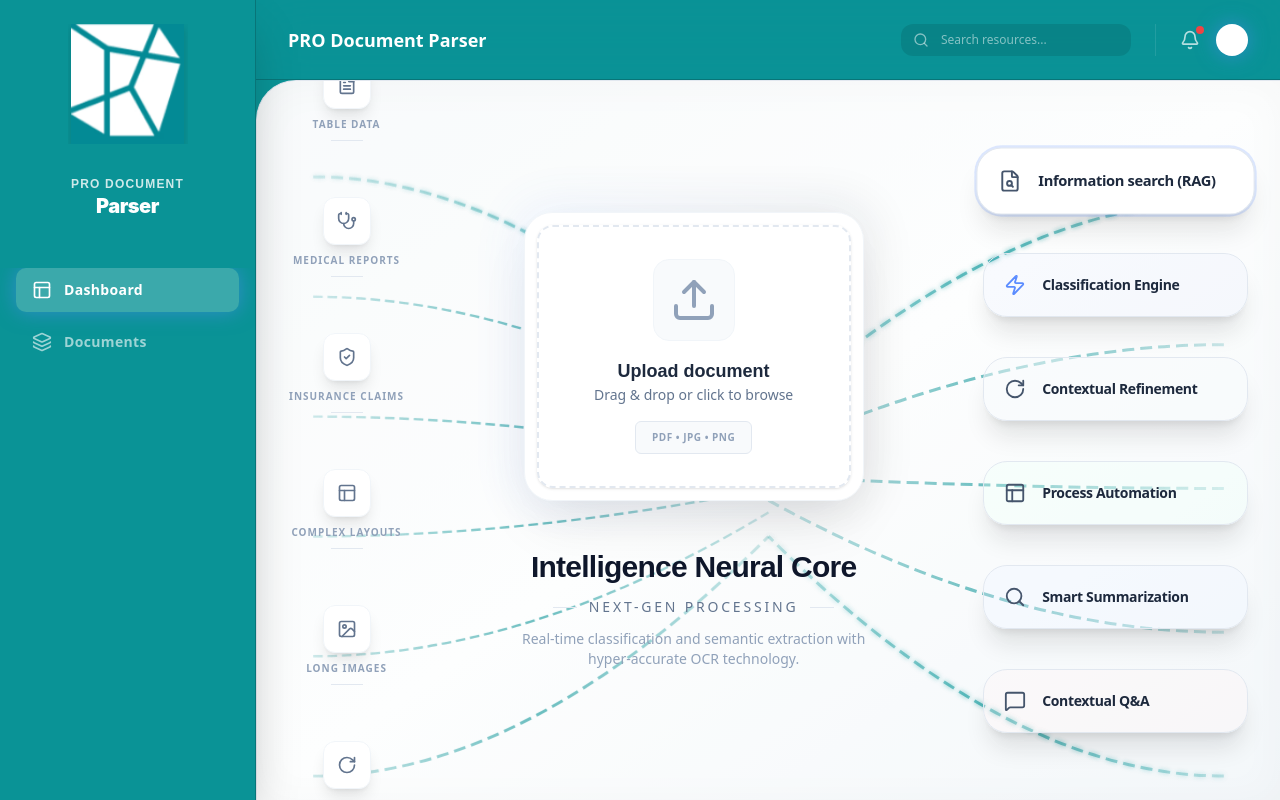
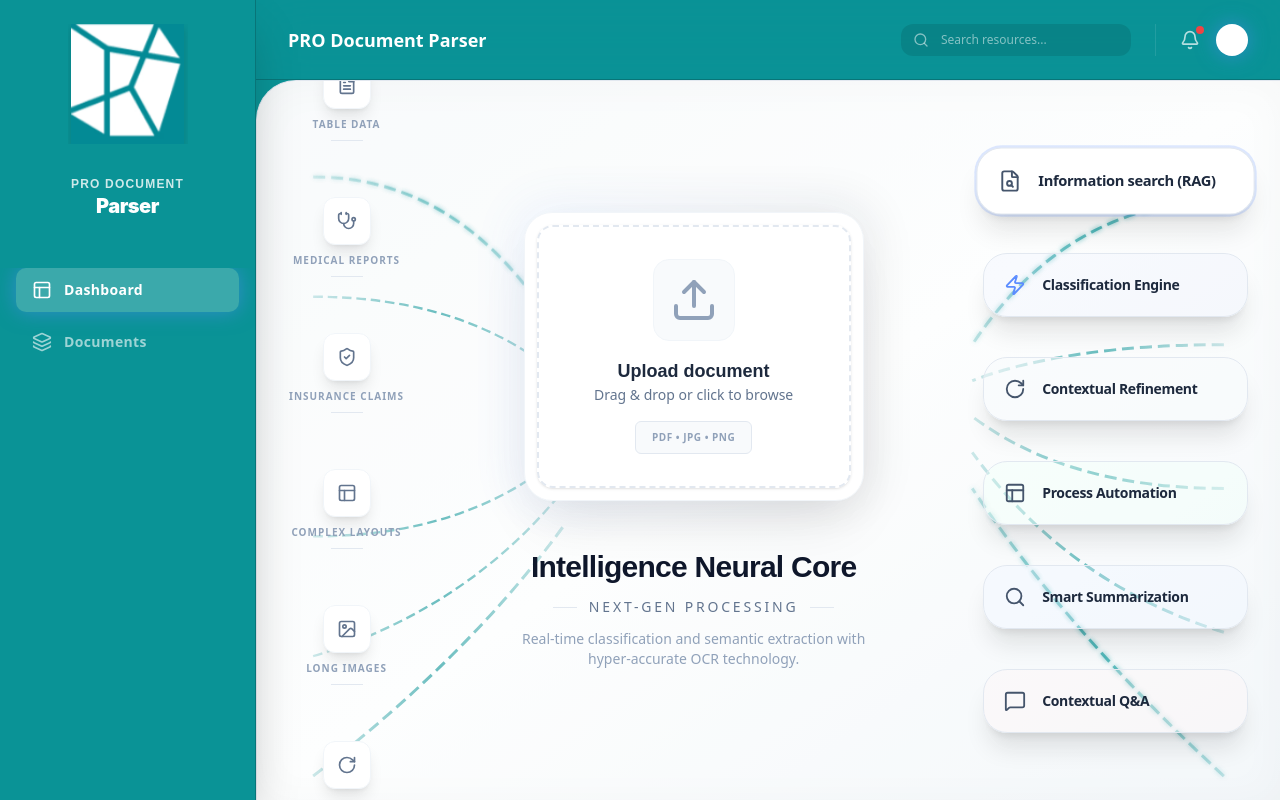
Before and after one commit to SamakshMathur/pro-document-parser, a Next.js app: page / in a window 1280 px wide. Built offline with nearby package versions, Linux system fonts and the light colour scheme.

Commit message:
Fixed SVG connection line overlapping with center text area

```diff
--- a/src/components/VisualDashboard.tsx
+++ b/src/components/VisualDashboard.tsx
@@ -44,20 +44,20 @@ export const VisualDashboard: React.FC<VisualDashboardProps> = ({ onFileSelect,
           </filter>
         </defs>
 
-        {/* Left side connections (Inputs to Hub) */}
-        <path d="M 120,80 Q 300,80 500,280" fill="none" stroke="url(#lineGradient)" strokeWidth="2.5" strokeDasharray="10,5" className="animate-pulse" filter="url(#glow)" />
-        <path d="M 120,180 Q 300,180 500,300" fill="none" stroke="url(#lineGradient)" strokeWidth="2" strokeDasharray="8,4" />
-        <path d="M 120,280 Q 300,280 500,320" fill="none" stroke="url(#lineGradient)" strokeWidth="2" strokeDasharray="8,4" />
-        <path d="M 120,380 Q 300,380 500,340" fill="none" stroke="url(#lineGradient)" strokeWidth="2" strokeDasharray="8,4" />
-        <path d="M 120,480 Q 300,480 500,360" fill="none" stroke="url(#lineGradient)" strokeWidth="2" strokeDasharray="8,4" />
-        <path d="M 120,580 Q 300,580 500,380" fill="none" stroke="url(#lineGradient)" strokeWidth="2.5" strokeDasharray="10,5" />
+        {/* Left side connections (Inputs to Hub edge) - Cleaned to avoid overlaps */}
+        <path d="M 120,80 Q 250,80 330,220" fill="none" stroke="url(#lineGradient)" strokeWidth="2.5" strokeDasharray="10,5" className="animate-pulse" filter="url(#glow)" />
+        <path d="M 120,180 Q 250,180 330,250" fill="none" stroke="url(#lineGradient)" strokeWidth="2" strokeDasharray="8,4" />
+        <path d="M 120,280 Q 250,280 330,280" fill="none" stroke="url(#lineGradient)" strokeWidth="2" strokeDasharray="8,4" />
+        <path d="M 120,380 Q 250,380 330,310" fill="none" stroke="url(#lineGradient)" strokeWidth="2" strokeDasharray="8,4" />
+        <path d="M 120,480 Q 250,440 330,340" fill="none" stroke="url(#lineGradient)" strokeWidth="2" strokeDasharray="8,4" />
+        <path d="M 120,580 Q 250,480 330,370" fill="none" stroke="url(#lineGradient)" strokeWidth="2.5" strokeDasharray="10,5" />
 
-        {/* Right side connections (Hub to Outcomes) */}
-        <path d="M 880,100 Q 700,100 500,280" fill="none" stroke="url(#lineGradient)" strokeWidth="2.5" strokeDasharray="10,5" filter="url(#glow)" />
-        <path d="M 880,220 Q 700,220 500,310" fill="none" stroke="url(#lineGradient)" strokeWidth="2.5" strokeDasharray="10,5" />
-        <path d="M 880,340 Q 700,340 500,330" fill="none" stroke="url(#lineGradient)" strokeWidth="2.5" strokeDasharray="10,5" />
-        <path d="M 880,460 Q 700,460 500,350" fill="none" stroke="url(#lineGradient)" strokeWidth="2.5" strokeDasharray="10,5" />
-        <path d="M 880,580 Q 700,580 500,380" fill="none" stroke="url(#lineGradient)" strokeWidth="2.5" strokeDasharray="10,5" filter="url(#glow)" />
+        {/* Right side connections (Outcome edges to Hub edge) - Cleaned to avoid overlaps */}
+        <path d="M 880,100 Q 750,100 670,220" fill="none" stroke="url(#lineGradient)" strokeWidth="2.5" strokeDasharray="10,5" filter="url(#glow)" />
+        <path d="M 880,220 Q 750,220 670,250" fill="none" stroke="url(#lineGradient)" strokeWidth="2.5" strokeDasharray="10,5" />
+        <path d="M 880,340 Q 750,340 670,280" fill="none" stroke="url(#lineGradient)" strokeWidth="2.5" strokeDasharray="10,5" />
+        <path d="M 880,460 Q 750,420 670,310" fill="none" stroke="url(#lineGradient)" strokeWidth="2.5" strokeDasharray="10,5" />
+        <path d="M 880,580 Q 750,460 670,340" fill="none" stroke="url(#lineGradient)" strokeWidth="2.5" strokeDasharray="10,5" filter="url(#glow)" />
       </svg>
 
       <div className="relative z-10 w-full flex items-center justify-between max-w-7xl h-full">
```
